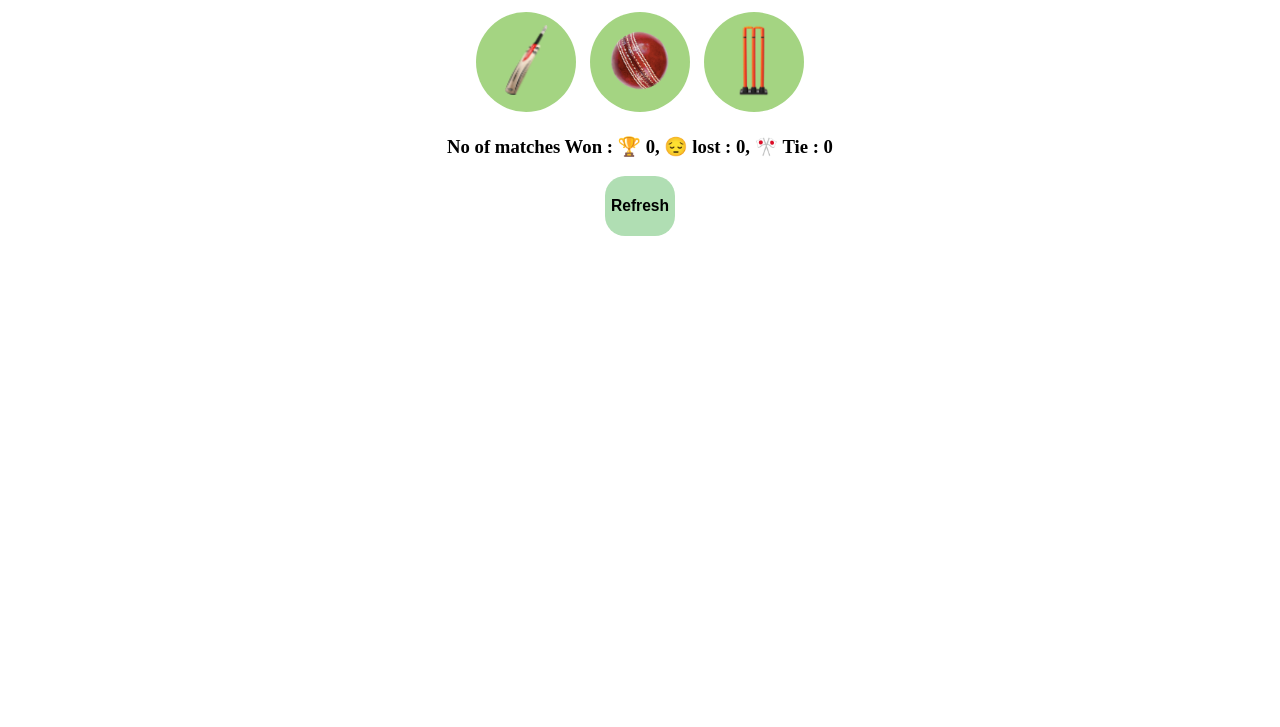
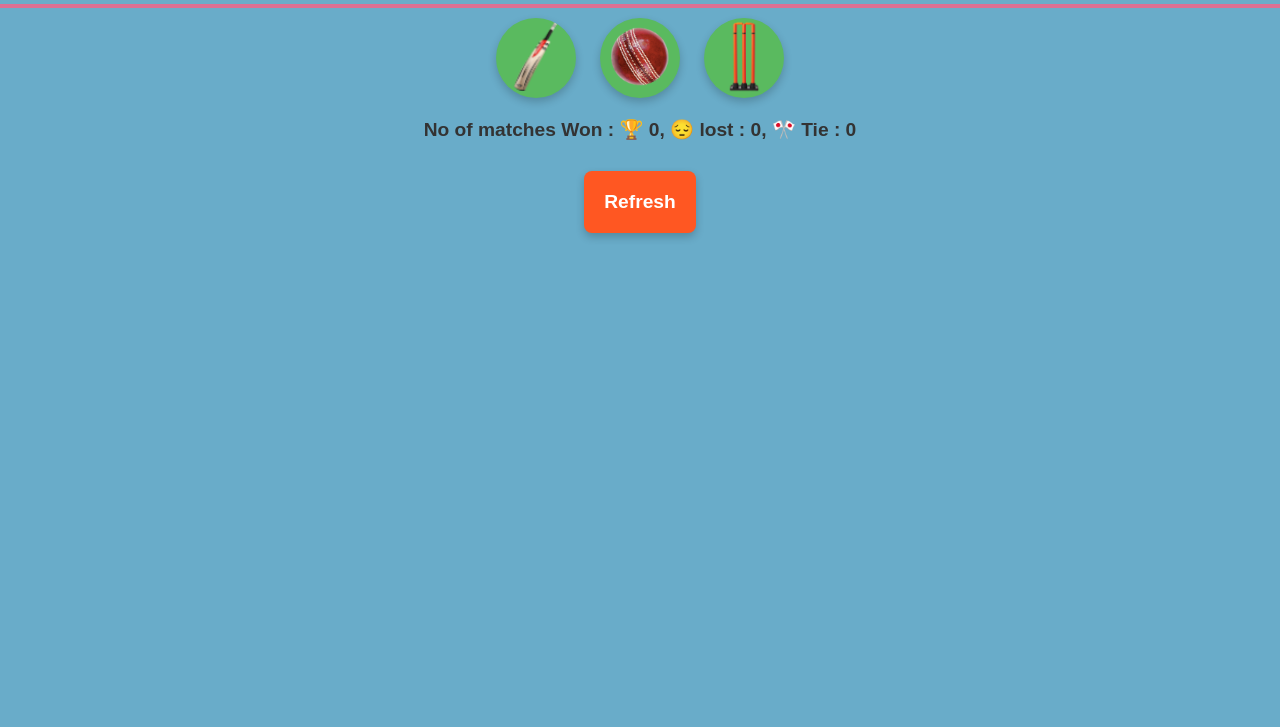
Before and after one commit to 03Suman/cric_game_bySuman, a plain HTML site: page index.html in a window 1280 px wide. Shown: the part 73-800 px from the top of the page. Drawn offline with Linux system fonts and the light colour scheme.

Commit message:
crick_sec

```diff
--- a/index.css
+++ b/index.css
@@ -1,4 +1,4 @@
-body{
+/* body{
     text-align: center;
 }
 .choice-button{
@@ -26,7 +26,7 @@ body{
 
 
 /* Responsive Design */
-@media (max-width: 768px) {
+/*@media (max-width: 768px) {
     h1 {
         font-size: 2.5em;
     }
@@ -54,3 +54,96 @@ body{
         font-size: 1.2em;
     }
 }
+ */
+
+ /* Basic reset and layout styles */
+* {
+    margin: 0;
+    padding: 0;
+    box-sizing: border-box;
+}
+
+hr{
+    border: 2px solid  palevioletred;
+}
+body {
+    font-family: Arial, sans-serif;
+    text-align: center;
+    background-color: #69acc9;
+    color: #333;
+}
+
+h1 {
+    margin: 20px 0;
+    font-size: 2rem;
+}
+
+button {
+    border: none;
+    background : none;
+    cursor: pointer;
+}
+
+.choice-button {
+    display: inline-block;
+    width: 80px;
+    height: 80px;
+    border-radius: 50px;
+    margin: 10px;
+    /* border-radius: 8px; */
+    overflow: hidden;
+    box-shadow: 0 4px 8px rgba(0, 0, 0, 0.2);
+    transition: transform 0.2s;
+    background-color: rgb(90, 186, 95);
+}
+
+.choice-button:hover {
+    transform: scale(1.05);
+}
+
+.choice-image {
+
+    height: 75px;
+    object-fit: cover;
+}
+
+.choice-reset {
+    display: inline-block;
+    background-color: #ff5722;
+    color: white;
+    border-radius: 8px;
+    padding: 10px 20px;
+    margin: 20px 0;
+    box-shadow: 0 4px 8px rgba(0, 0, 0, 0.2);
+    transition: background-color 0.3s;
+}
+
+.choice-reset:hover {
+    background-color: #e64a19;
+}
+
+h3 {
+    margin: 10px 0;
+    font-size: 1.2rem;
+}
+
+/* Responsive Design */
+@media (max-width: 600px) {
+    .choice-button {
+        width: 60px;
+        height: 60px;
+    }
+
+    h1 {
+        font-size: 1.5rem;
+    }
+
+    .choice-reset {
+        padding: 8px 16px;
+        font-size: 1rem;
+    }
+
+    h3 {
+        font-size: 1rem;
+    }
+}
--- a/index.html
+++ b/index.html
@@ -8,6 +8,7 @@
 
 <body>
     <h1>Bat Ball Stump Game</h1>
+    <hr>
     <button class="choice-button" onclick="
     let computerChoice=genarateComputerChoice();
     let resultMsg=getResult('Bat',computerChoice);
```
